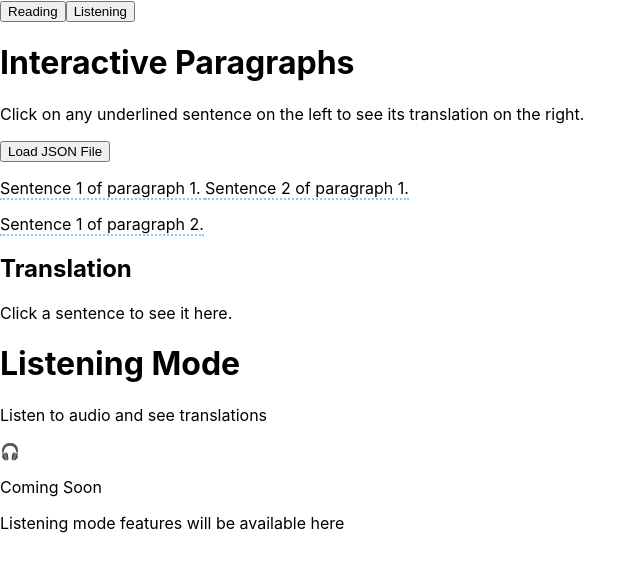
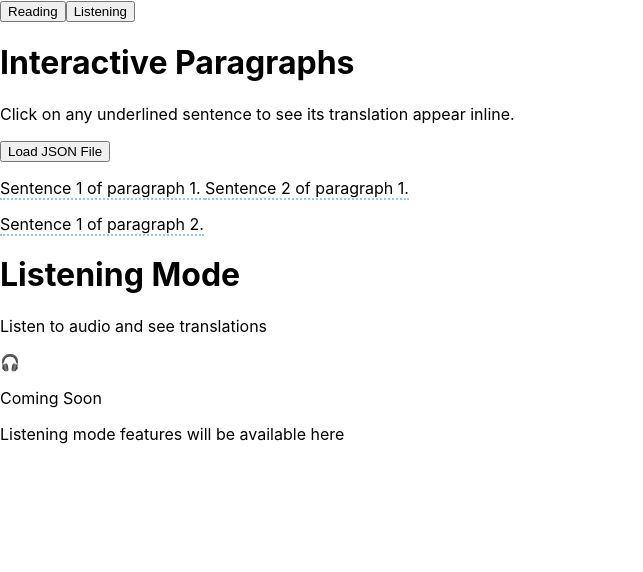
Before and after one commit to tea0112/paratranslator, a React (Vite) app in the folder src/renderer/: page / in a window 1280 px wide. Shown: the top 572 px of the page, without its empty margins (0-643 px from the left). Built offline with nearby package versions, Linux system fonts and the light colour scheme.

Commit message:
Remove translation panel and apply inline translation for all screen sizes

```diff
--- a/src/renderer/src/components/InteractiveParagraph.tsx
+++ b/src/renderer/src/components/InteractiveParagraph.tsx
@@ -1,3 +1,4 @@
+import { useState } from 'react'
 import InteractiveSentence from './InteractiveSentence'
 import { InteractiveParagraphProps } from '../types/translator.types'
 
@@ -7,6 +8,14 @@ function InteractiveParagraph({
   activeSentence,
   paragraphIndex
 }: InteractiveParagraphProps): React.JSX.Element {
+  const [copied, setCopied] = useState(false)
+
+  const handleCopy = (text: string) => {
+    navigator.clipboard.writeText(text)
+    setCopied(true)
+    setTimeout(() => setCopied(false), 2000)
+  }
+
   return (
     <div>
       <p>
@@ -21,12 +30,22 @@ function InteractiveParagraph({
               <InteractiveSentence
                 sentence={sentence}
                 isActive={isActive}
-                onClick={() => onSentenceClick(sentence.vietnamese, paragraphIndex, index)}
+                onClick={() => onSentenceClick(paragraphIndex, index)}
               />
-              {/* Show translation inline on mobile screens only */}
+              {/* Show translation inline with copy button */}
               {isActive && (
-                <span className="md:hidden inline-block ml-2 px-3 py-1 bg-blue-50 text-blue-700 rounded-lg text-sm italic border border-blue-200">
-                  → {sentence.vietnamese}
+                <span className="inline-flex items-center gap-2 ml-2 px-3 py-1 bg-blue-50 text-blue-700 rounded-lg text-sm italic border border-blue-200">
+                  <span>→ {sentence.vietnamese}</span>
+                  <button
+                    onClick={(e) => {
+                      e.stopPropagation()
+                      handleCopy(sentence.english)
+                    }}
+                    className="px-2 py-0.5 bg-blue-500 text-white rounded hover:bg-blue-600 transition-colors text-xs"
+                    title="Copy English sentence"
+                  >
+                    {copied ? '✓' : '📋'}
+                  </button>
                 </span>
               )}
             </span>
--- a/src/renderer/src/components/ParagraphTranslator.tsx
+++ b/src/renderer/src/components/ParagraphTranslator.tsx
@@ -1,12 +1,9 @@
 import { useState } from 'react'
 import InteractiveParagraph from './InteractiveParagraph'
-import TranslationPanel from './TranslationPanel'
 import { Paragraph } from '../types/translator.types'
 import { DEFAULT_PARAGRAPHS } from '../data/sampleData'
 
 function ParagraphTranslator(): React.JSX.Element {
-  const [translation, setTranslation] = useState<string | null>(null)
-  const [englishText, setEnglishText] = useState<string | null>(null)
   const [activeSentence, setActiveSentence] = useState<{
     paragraphIndex: number
     sentenceIndex: number
@@ -16,13 +13,9 @@ function ParagraphTranslator(): React.JSX.Element {
   const [error, setError] = useState<string | null>(null)
 
   const handleSentenceClick = (
-    translationText: string,
     paragraphIndex: number,
     sentenceIndex: number
   ): void => {
-    const sentence = paragraphs[paragraphIndex][sentenceIndex]
-    setEnglishText(sentence.english)
-    setTranslation(translationText)
     setActiveSentence({ paragraphIndex, sentenceIndex })
   }
 
@@ -71,8 +64,6 @@ function ParagraphTranslator(): React.JSX.Element {
 
       setParagraphs(data as Paragraph[])
       setLoadedFileName(filePath.split('/').pop() || filePath.split('\\').pop() || 'Unknown')
-      setEnglishText(null)
-      setTranslation(null)
       setActiveSentence(null)
     } catch (err) {
       setError(`Error loading file: ${err instanceof Error ? err.message : 'Unknown error'}`)
@@ -83,8 +74,6 @@ function ParagraphTranslator(): React.JSX.Element {
     setParagraphs(DEFAULT_PARAGRAPHS)
     setLoadedFileName(null)
     setError(null)
-    setEnglishText(null)
-    setTranslation(null)
     setActiveSentence(null)
   }
 
@@ -94,7 +83,7 @@ function ParagraphTranslator(): React.JSX.Element {
         <header className="text-center mb-8">
           <h1 className="text-3xl font-bold text-gray-800">Interactive Paragraphs</h1>
           <p className="text-gray-500 mt-2">
-            Click on any underlined sentence on the left to see its translation on the right.
+            Click on any underlined sentence to see its translation appear inline.
           </p>
 
           {/* File Loader */}
@@ -130,9 +119,7 @@ function ParagraphTranslator(): React.JSX.Element {
           </div>
         </header>
 
-        <div className="flex flex-col md:flex-row md:space-x-8">
-          {/* Left Column: English Paragraphs */}
-          <main className="md:w-3/5 space-y-6 text-gray-700 text-lg leading-relaxed">
+        <div className="space-y-6 text-gray-700 text-lg leading-relaxed">
           {paragraphs.map((paragraph, index) => (
             <InteractiveParagraph
               key={index}
@@ -142,12 +129,6 @@ function ParagraphTranslator(): React.JSX.Element {
               paragraphIndex={index}
             />
           ))}
-          </main>
-
-          {/* Right Column: Vietnamese Translation - Hidden on mobile, shown on desktop */}
-          <aside className="hidden md:block md:w-2/5 md:mt-0">
-            <TranslationPanel translation={translation} englishText={englishText} />
-          </aside>
         </div>
       </div>
     </div>
--- a/src/renderer/src/types/translator.types.ts
+++ b/src/renderer/src/types/translator.types.ts
@@ -23,7 +23,7 @@ export interface ParagraphTranslatorProps {
  */
 export interface InteractiveParagraphProps {
   sentences: Sentence[]
-  onSentenceClick: (translation: string, paragraphIndex: number, sentenceIndex: number) => void
+  onSentenceClick: (paragraphIndex: number, sentenceIndex: number) => void
   activeSentence: { paragraphIndex: number; sentenceIndex: number } | null
   paragraphIndex: number
 }
```
Lines whose indentation alone changed are shown as unchanged.
